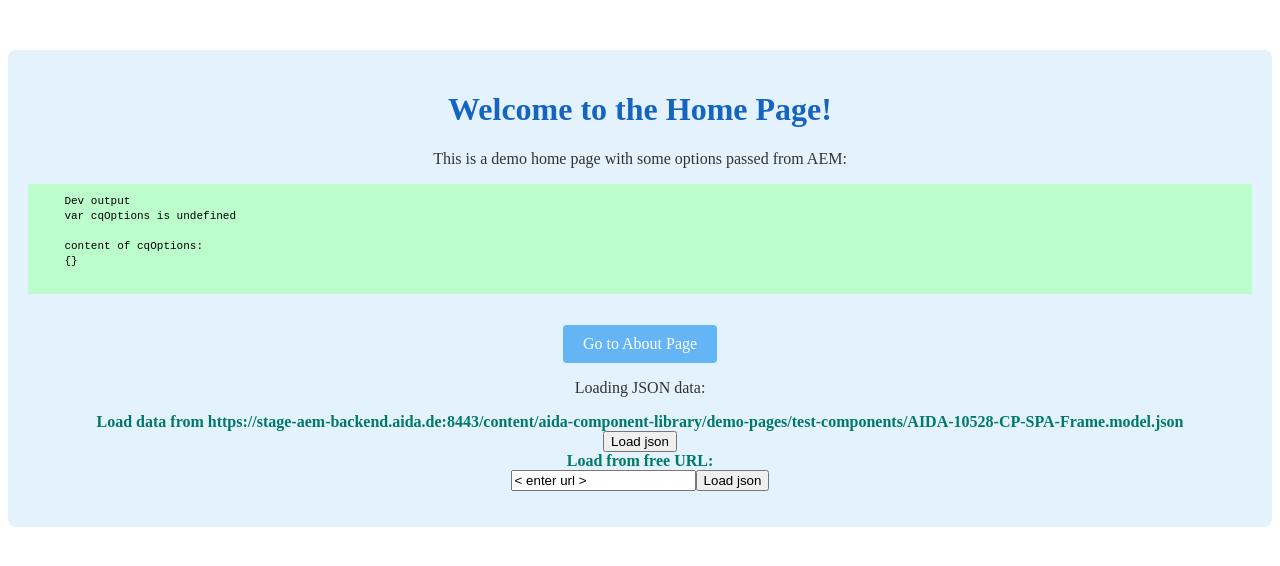
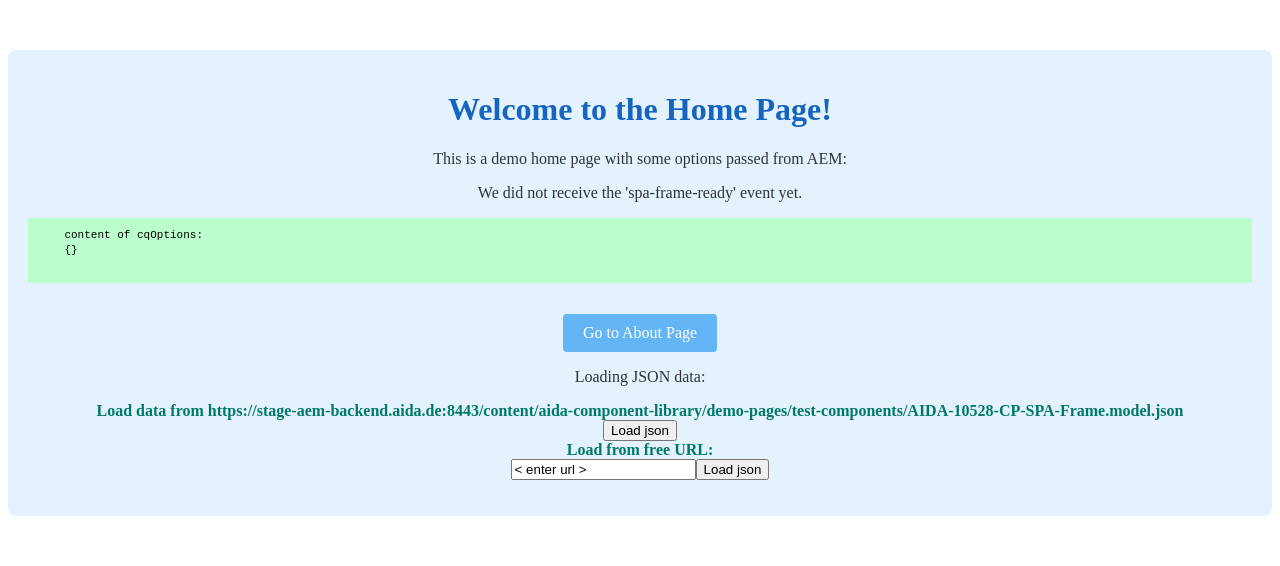
Before and after one commit to haukebri/spa-demo, a Nuxt app: page / in a window 1280 px wide. Shown: the top 566 px of the page. Built offline with nearby package versions, Linux system fonts and the light colour scheme.

Commit message:
add global event listened

```diff
--- a/pages/index.vue
+++ b/pages/index.vue
@@ -2,10 +2,13 @@
   <div class="home">
     <h1>Welcome to the Home Page!</h1>
     <p>This is a demo home page with some options passed from AEM:</p>
+
+
+    <p>
+      <span v-if="spaReadyEventFired" >We listened to the event 'spa-frame-ready' successfully, let's pull the cqOptions</span>
+      <span v-else >We did not receive the 'spa-frame-ready' event yet.</span>
+    </p>
     <pre style='text-align:left;padding:10px;font-size:11px;line-height:15px;color:#000;background:#BCFECB;'>
-    Dev output
-    var cqOptions is {{ cqOptionsType }}
-
     content of cqOptions:
     {{ cqOptions }}
     </pre>
@@ -40,10 +43,17 @@ export default {
       cqOptionsType: typeof cqOptions,
       cqOptions: {},
       jsonurl: '< enter url >',
+      spaReadyEventFired: false,
     };
   },
   mounted() {
     this.handleCQOptions();
+
+    // add eventlistener to listen for cqOptions spa-frame-ready
+    document.addEventListener('cqOptions', (event) => {
+      this.spaReadyEventFired = true;
+      this.handleCQOptions();
+    });
   },
   methods: {
     handleCQOptions() {
```
